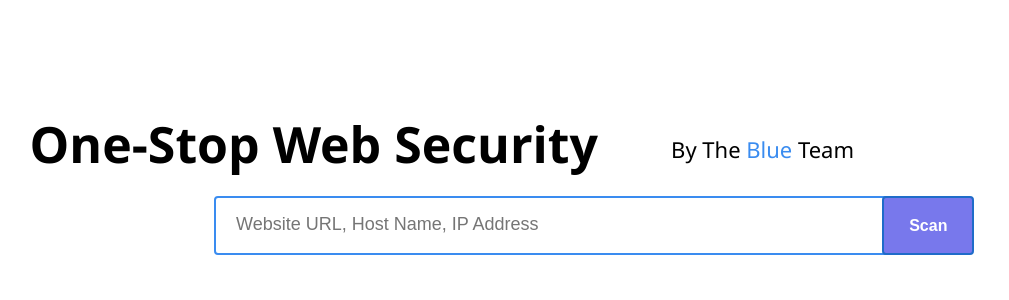
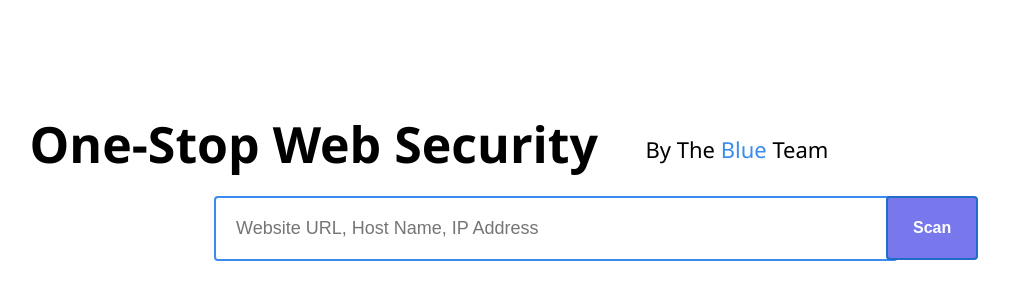
Before and after one commit to zipesb/Senior-Project, a React (Create React App) app in the folder client/: page / in a window 1280 px wide. Shown: the part 164-464 px from the top of the page, without its empty margins (42-1051 px from the left). Built offline with nearby package versions, Linux system fonts and the light colour scheme.

Commit message:
Small styling change

```diff
--- a/client/src/index.css
+++ b/client/src/index.css
@@ -15,7 +15,7 @@
 .blueteam{
     position: absolute;
     top: 35%;
-    right: 30%;
+    right: 32%;
     font-size: 22px;
     color: black;
     font-family:'Segoe UI', Tahoma, Geneva, Verdana, sans-serif;
@@ -36,6 +36,7 @@ em{
     padding: 20px 20px;
     border: 2px solid #3a8cf0;
     border-radius: 4px;
+    font-size: 18px;
 }
 
 .inputbox::placeholder {
@@ -46,8 +47,8 @@ em{
 .buttonstyle{
     position: absolute;
     top: 45%;
-    left: 72.2%;
-    padding: 18.5px 25px;
+    left: 72.5%;
+    padding: 21px 25px;
     border: 2px solid #1f6cc9;
     border-radius: 4px;
     background-color: rgb(120, 120, 236);
```
